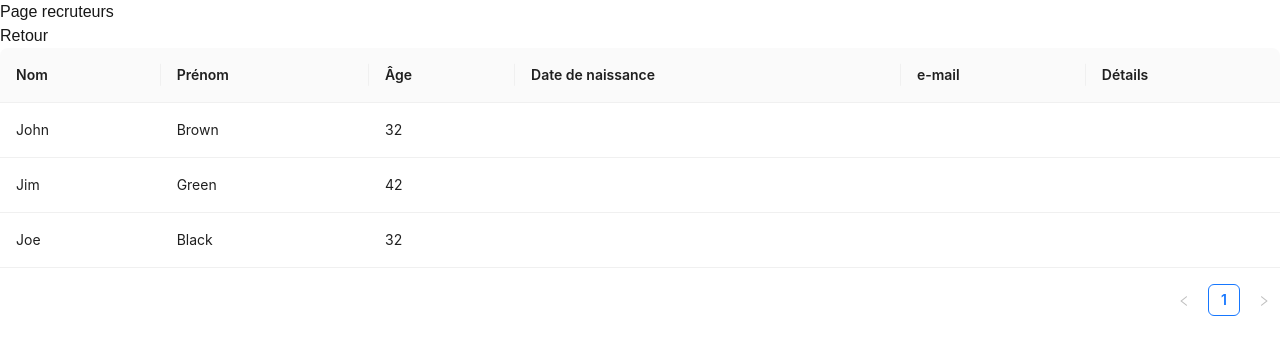
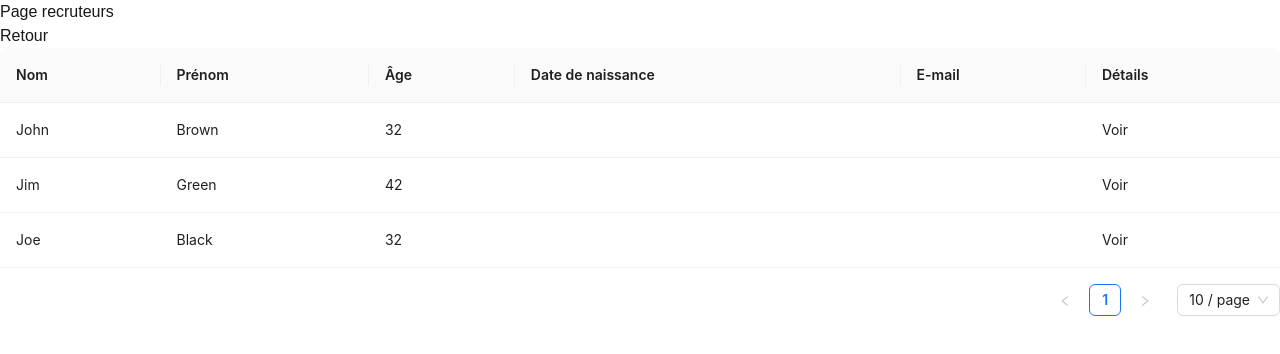
Before and after one commit to Yoann-Guion/exo-arimayi-frontend, a Next.js app: page /recruteurs in a window 1280 px wide. Shown: the top 354 px of the page. Built offline with nearby package versions, Linux system fonts and the light colour scheme.

Commit message:
update StudentTable and add interface for student

```diff
--- a/src/app/components/StudentsTable.tsx
+++ b/src/app/components/StudentsTable.tsx
@@ -1,9 +1,10 @@
 "use client";
 
 import React from "react";
-import { Space, Table, Tag } from "antd";
+import { Table } from "antd";
+import type { ColumnsType } from "antd/es/table";
 
-const { Column, ColumnGroup } = Table;
+const { Column } = Table;
 
 interface DataType {
   key: React.Key;
@@ -79,18 +80,14 @@ const columns: ColumnsType<DataType> = [
 export default function StudentsTable() {
   return (
     <div>
-      <Table<DataType> dataSource={data}>
-        <Column title="Nom" dataIndex="firstName" key="firstName" />
-        <Column title="Prénom" dataIndex="lastName" key="lastName" />
-        <Column title="Âge" dataIndex="age" key="age" />
-        <Column
-          title="Date de naissance"
-          dataIndex="birthDate"
-          key="birthdate"
-        />
-        <Column title="e-mail" dataIndex="email" key="email" />
-        <Column title="Détails" key="action" />
-      </Table>
+      <Table<DataType>
+        columns={columns}
+        dataSource={data}
+        pagination={{
+          showSizeChanger: true,
+          showQuickJumper: true,
+        }}
+      />
     </div>
   );
 }
```
Also changed, not shown: src/app/@types/student.d.ts (added, +8 -0 lines).
